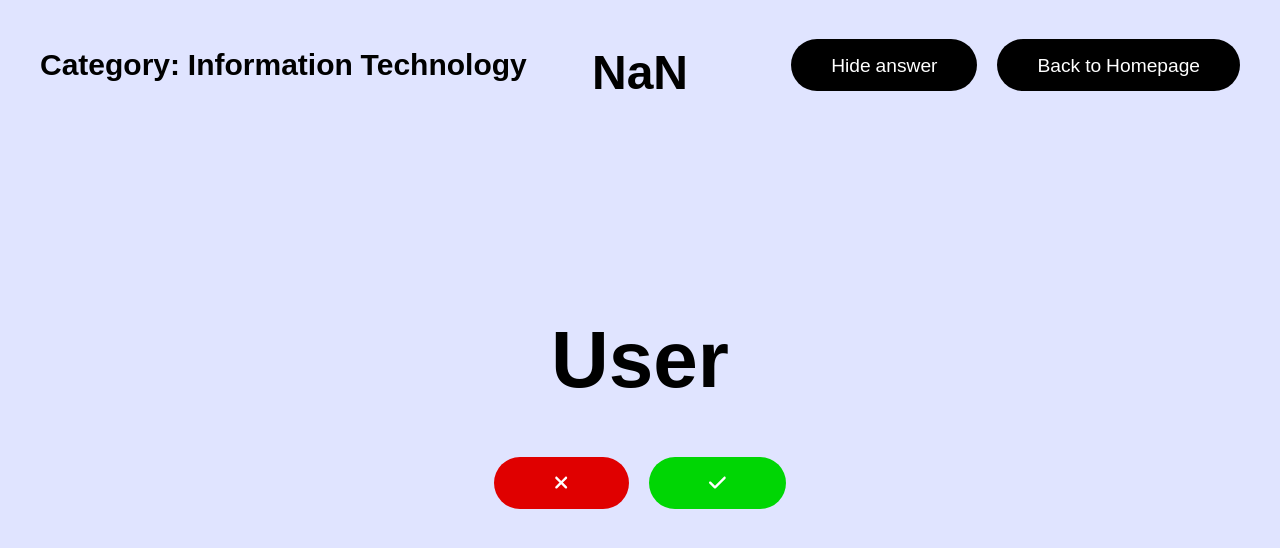
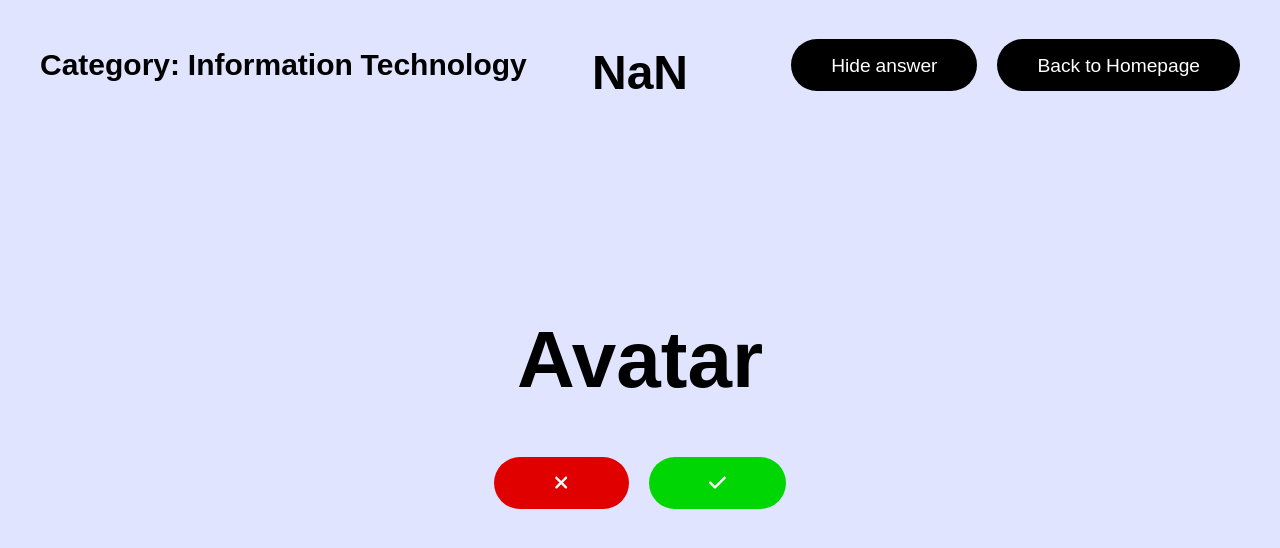
Before and after one commit to suttirakcha/lets-guess, a React (Create React App) app: page /information-technology in a window 1280 px wide. Shown: the top 548 px of the page. Built offline with nearby package versions, Linux system fonts and the light colour scheme; a web font is replaced by a local one.

Commit message:
Update information-technology.js

```diff
--- a/src/categories/information-technology.js
+++ b/src/categories/information-technology.js
@@ -3,6 +3,6 @@ import "../App.scss";
 import Questions from "../components/questions";
 
 export default function InformationTechnology(){
-  const words = ["Computer","Telephone","System","Communication","Data","Database","Internet","Network","Operation","Artificial Intelligence","Operation System","Cybersecurity","Trojan","Malware","Adapter","Hardware","Software","Augmented Reality","Virtual Reality","Game","Server","File","Information","Browser","Cookie","Programme","Uniform Resource Location (URL)","Processor","Error","Multitasking","Memory","RAM","Download","Upload","Upgrade","Wi-Fi","Broadband","Media","Bug","Input","Output","Process","Username","Password","User","World Wide Web (WWW)","Online","Universal Serial Bus (USB)","Transmission","Chatbot","Machine Learning","Analytics","HTML","JavaScript","Monitor","Install","Uninstall","Backup"];
+  const words = ["Computer","Telephone","System","Communication","Data","Database","Internet","Network","Operation","Artificial Intelligence","Operation System","Cybersecurity","Trojan","Malware","Adapter","Hardware","Software","Augmented Reality","Virtual Reality","Game","Server","File","Information","Browser","Cookie","Programme","Uniform Resource Location (URL)","Processor","Error","Multitasking","Memory","RAM","Download","Upload","Upgrade","Wi-Fi","Broadband","Media","Bug","Input","Output","Process","Username","Password","User","World Wide Web (WWW)","Online","Universal Serial Bus (USB)","Transmission","Chatbot","Machine Learning","Analytics","Hypertext Markup Language (HTML)","JavaScript","Monitor","Install","Uninstall","Backup","Cybercrime","DevOps","Shut down","Restart","Computer virus","IP Address","Cryptocurrency","Metaverse","Avatar","Blockchain","Hypertext Transfer Protocol (HTTP)","Storage","Central Processing Unit (CPU)","Folder","Keyboard","Mouse","Cursor","Domain","Website","Application","Verification","Authentication","Authorisation","Risk","Security","Performance","Vulnerability","Validation"];
   return (<Questions answers={words} category="Information Technology" redirect="/information-technology"/>)
 }
```
